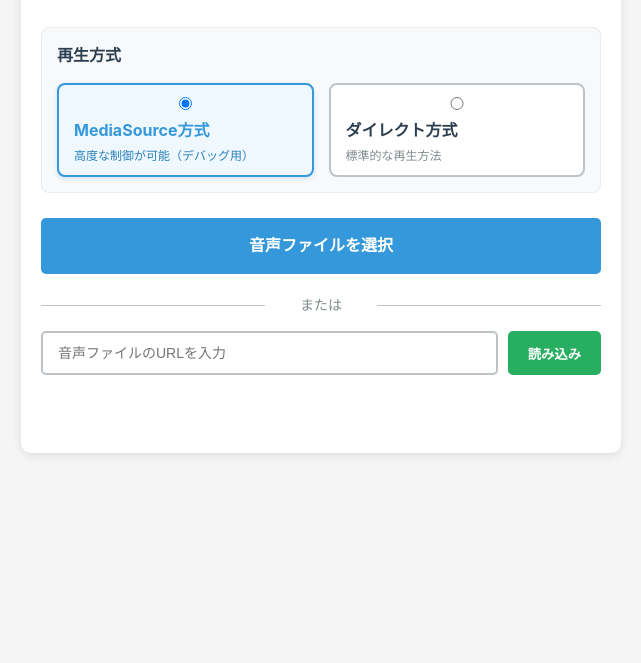
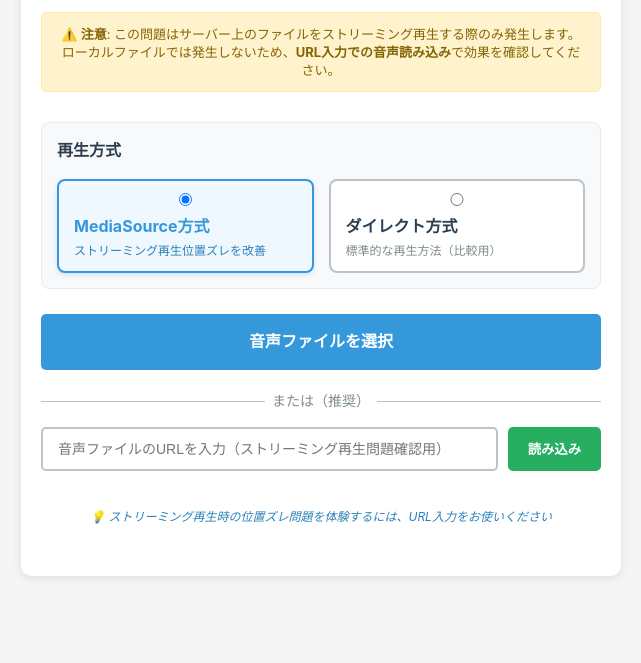
Before and after one commit to ivgtr/audio-playback-sync-demo, a website built with Vite: page index.html in a window 1280 px wide. Shown: the part 137-800 px from the top of the page, without its empty margins (319-960 px from the left). Built offline with nearby package versions, Linux system fonts and the light colour scheme.

Commit message:
docs: ストリーミング再生時のみの問題であることを明記
- README.md: 問題発生条件とURL読み込み推奨を追記
- index.html: ヘッダーに注意喚起とURL入力推奨メッセージを追加
- style.css: 注意表示とURL説明のスタイル追加

ローカルファイル再生では問題が発生しないことを明確化

```diff
--- a/index.html
+++ b/index.html
@@ -12,8 +12,12 @@
 <body>
     <div class="container">
         <header>
-            <h1>音声再生方式による再生位置ズレ抑制デモ</h1>
+            <h1>音声再生位置ズレ抑制デモ</h1>
             <p class="subtitle">MediaSource Extensions vs ObjectURL方式の同期性能比較</p>
+            <div class="notice">
+                <p><strong>⚠️ 注意</strong>: この問題はサーバー上のファイルをストリーミング再生する際のみ発生します。<br>
+                ローカルファイルでは発生しないため、<strong>URL入力での音声読み込み</strong>で効果を確認してください。</p>
+            </div>
         </header>
 
         <!-- 再生方式選択 -->
@@ -23,12 +27,12 @@
                 <label class="switch-option">
                     <input type="radio" name="playbackMode" value="mediasource" checked>
                     <span class="radio-label">MediaSource方式</span>
-                    <small class="mode-description">高度な制御が可能（デバッグ用）</small>
+                    <small class="mode-description">ストリーミング再生位置ズレを改善</small>
                 </label>
                 <label class="switch-option">
                     <input type="radio" name="playbackMode" value="direct">
                     <span class="radio-label">ダイレクト方式</span>
-                    <small class="mode-description">標準的な再生方法</small>
+                    <small class="mode-description">標準的な再生方法（比較用）</small>
                 </label>
             </div>
         </div>
@@ -41,12 +45,13 @@
             <div id="fileName" class="file-name"></div>
 
             <div class="url-section">
-                <div class="section-divider">または</div>
+                <div class="section-divider">または（推奨）</div>
                 <div class="url-input-group">
-                    <input type="url" id="urlInput" placeholder="音声ファイルのURLを入力" class="url-input">
+                    <input type="url" id="urlInput" placeholder="音声ファイルのURLを入力（ストリーミング再生問題確認用）" class="url-input">
                     <button id="loadUrlBtn" class="load-url-btn">読み込み</button>
                 </div>
                 <div id="urlStatus" class="url-status"></div>
+                <p class="url-note">💡 ストリーミング再生時の位置ズレ問題を体験するには、URL入力をお使いください</p>
             </div>
         </div>
 
--- a/style.css
+++ b/style.css
@@ -34,10 +34,25 @@ h1 {
 }
 
 .subtitle {
-    margin: 0 0 20px 0;
+    margin: 0 0 15px 0;
     color: #7f8c8d;
     font-size: 14px;
     font-weight: normal;
+}
+
+.notice {
+    background-color: #fff3cd;
+    border: 1px solid #ffeaa7;
+    border-radius: 5px;
+    padding: 12px 15px;
+    margin: 15px 0 0 0;
+}
+
+.notice p {
+    margin: 0;
+    color: #856404;
+    font-size: 13px;
+    line-height: 1.4;
 }
 
 .upload-section {
@@ -383,6 +398,14 @@ h1 {
     min-height: 18px;
 }
 
+.url-note {
+    font-size: 12px;
+    color: #2980b9;
+    text-align: center;
+    margin: 8px 0 0 0;
+    font-style: italic;
+}
+
 /* レスポンシブ対応でURL入力 */
 @media (max-width: 480px) {
     .url-input-group {
```
Also changed, not shown: README.md.
